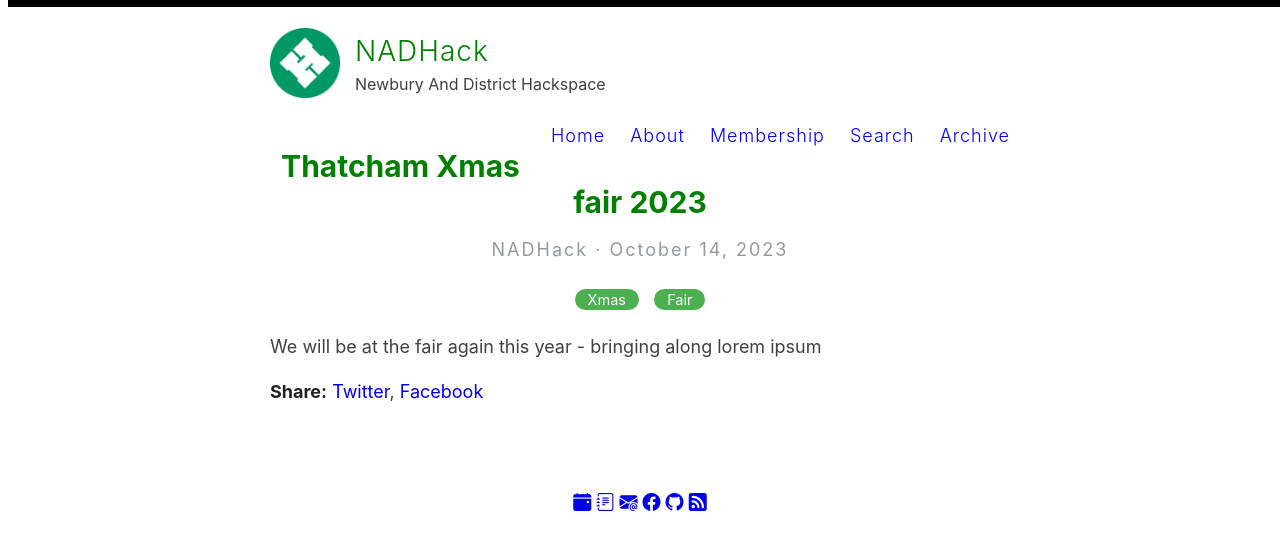
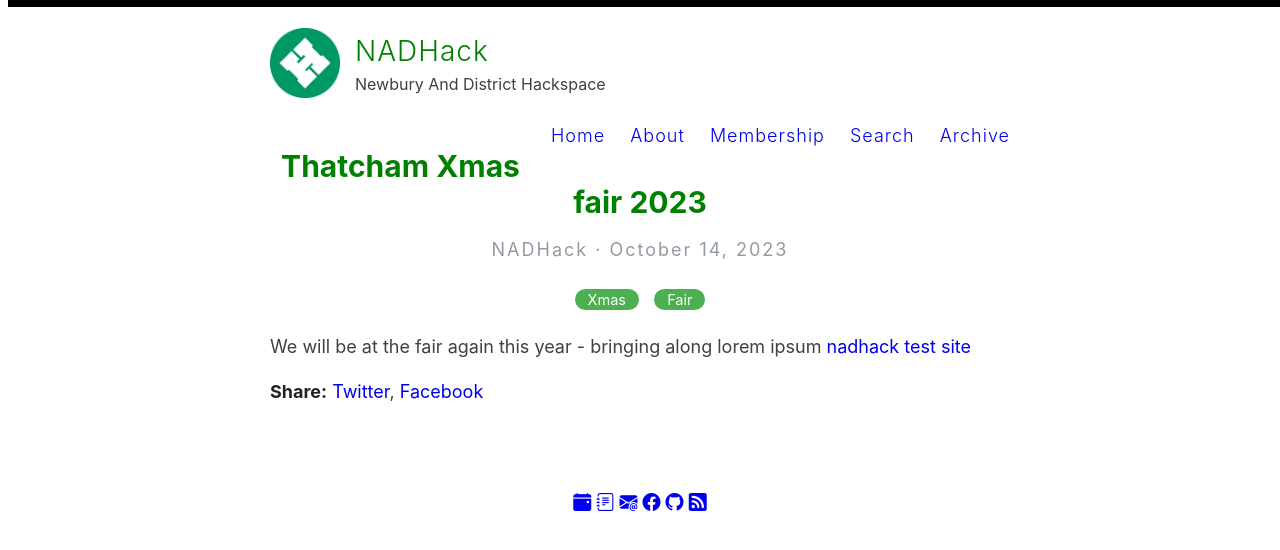
Before and after one commit to nadhack/nhsite, a Jekyll site: the page built from _events/thatcham-xmac-fair-2023.md, in a window 1280 px wide. Shown: the top 550 px of the page. Built offline with Jekyll 4.4.1, drawn with Linux system fonts in a browser that asks for light colours.

Commit message:
add link

```diff
--- a/_events/thatcham-xmac-fair-2023.md
+++ b/_events/thatcham-xmac-fair-2023.md
@@ -6,4 +6,4 @@ categories: [Xmas,Fair]
 excerpt: We will be at the Thatcham Christmas fair this year. Test.
 ---
 
-We will be at the fair again this year - bringing along lorem ipsum
+We will be at the fair again this year - bringing along lorem ipsum [nadhack test site](https://test.nadhack.co.uk/)
```
